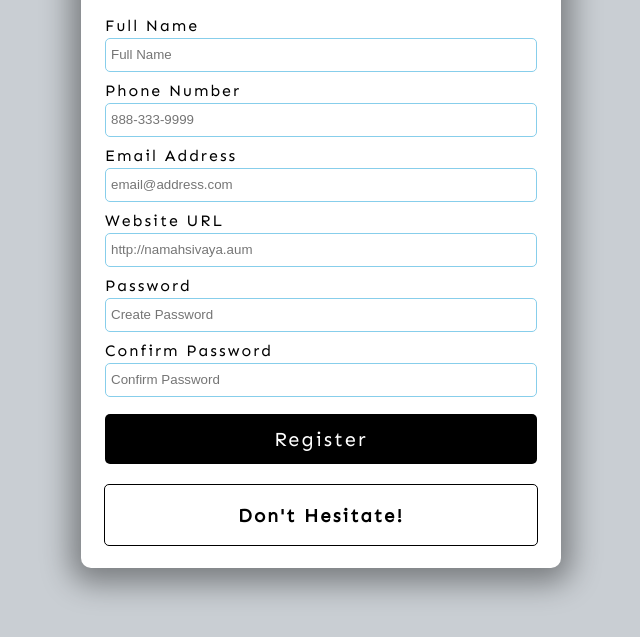
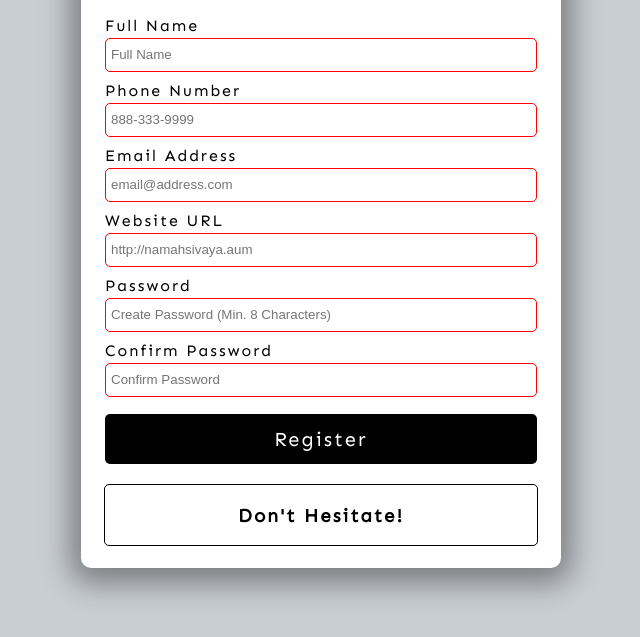
Before and after one commit to sivakarasala/form-validation, a plain HTML site: page index.html in a window 1280 px wide. Shown: the part 147-784 px from the top of the page, without its empty margins (319-959 px from the left). Drawn offline with Linux system fonts and the light colour scheme.

Commit message:
add html form validations

```diff
--- a/index.html
+++ b/index.html
@@ -16,32 +16,39 @@
             <!-- Full Name -->
             <div class="form-group">
                 <label for="name">Full Name</label>
-                <input type="text" id="name" placeholder="Full Name">
+                <input type="text" id="name" placeholder="Full Name"
+                    required minlength="3" maxlength="100">
             </div>
             <!-- Phone Number -->
             <div class="form-group">
                 <label for="phone">Phone Number</label>
-                <input type="tel" id="phone" placeholder="888-333-9999">
+                <input type="tel" id="phone" placeholder="888-333-9999"
+                required pattern="[0-9]{3}-[0-9]{3}-[0-9]{4}">
             </div>
             <!-- Email Address -->
             <div class="form-group">
                 <label for="email">Email Address</label>
-                <input type="email" id="email" placeholder="email@address.com">
+                <input type="email" id="email" placeholder="email@address.com"
+                    required>
             </div>
             <!-- Website URL -->
             <div class="form-group">
                 <label for="website">Website URL</label>
-                <input type="url" id="website" placeholder="http://namahsivaya.aum">
+                <input type="url" id="website" placeholder="http://namahsivaya.aum"
+                    required>
             </div>
             <!-- Password -->
             <div class="form-group">
                 <label for="password1">Password</label>
-                <input type="password" id="password1" placeholder="Create Password">
+                <input type="password" id="password1" placeholder="Create Password (Min. 8 Characters)"
+                    required pattern="^(?=.*\d)(?=.*[a-z])(?=.*[A-Z])(?=.*[a-zA-Z]).{8,}$"
+                    title="Please include at least 1 uppercase, 1 lowercase and 1 number">
             </div>
             <!-- Confirm Password -->
             <div class="form-group">
                 <label for="password2">Confirm Password</label>
-                <input type="password" id="password2" placeholder="Confirm Password">
+                <input type="password" id="password2" placeholder="Confirm Password"
+                    required pattern="^(?=.*\d)(?=.*[a-z])(?=.*[A-Z])(?=.*[a-zA-Z]).{8,}$">
             </div>
             <button type="submit">Register</button>
         </form>
```
